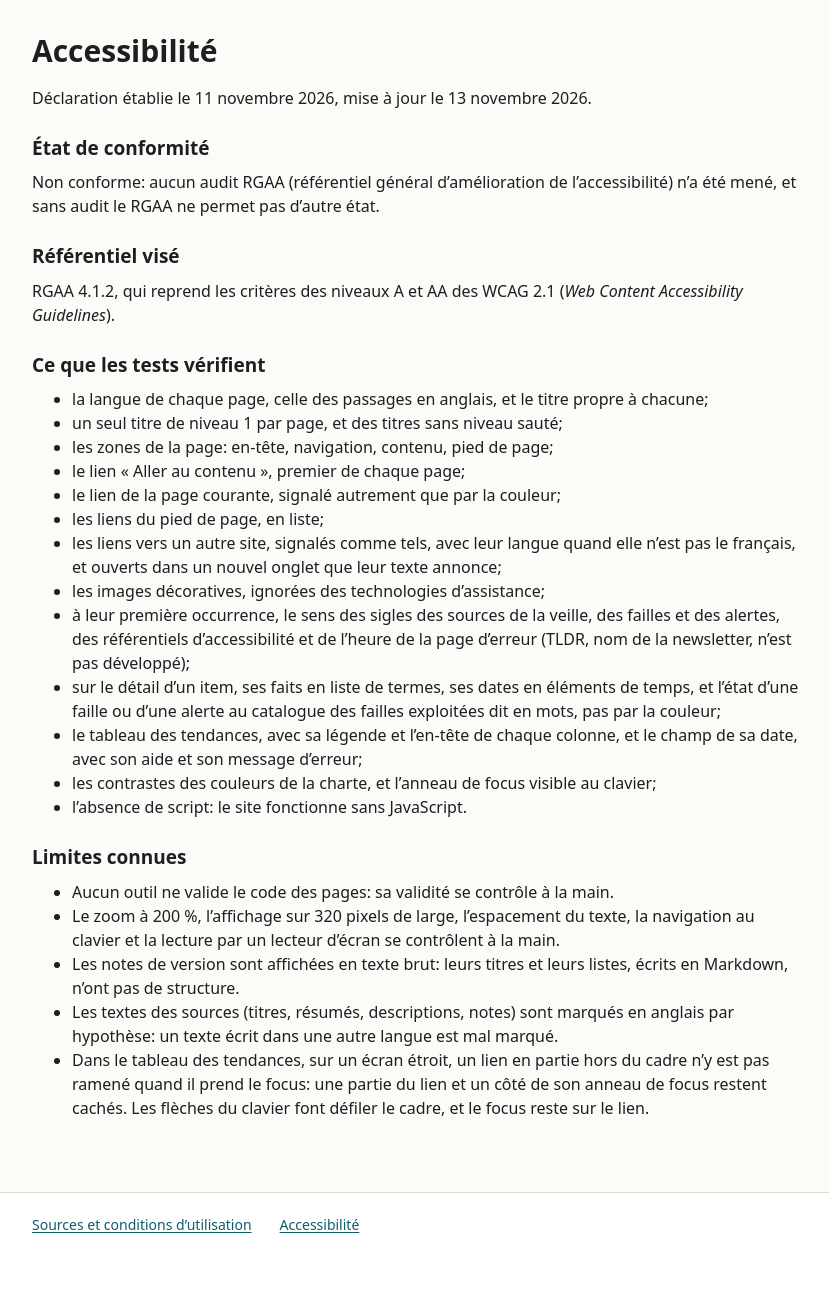
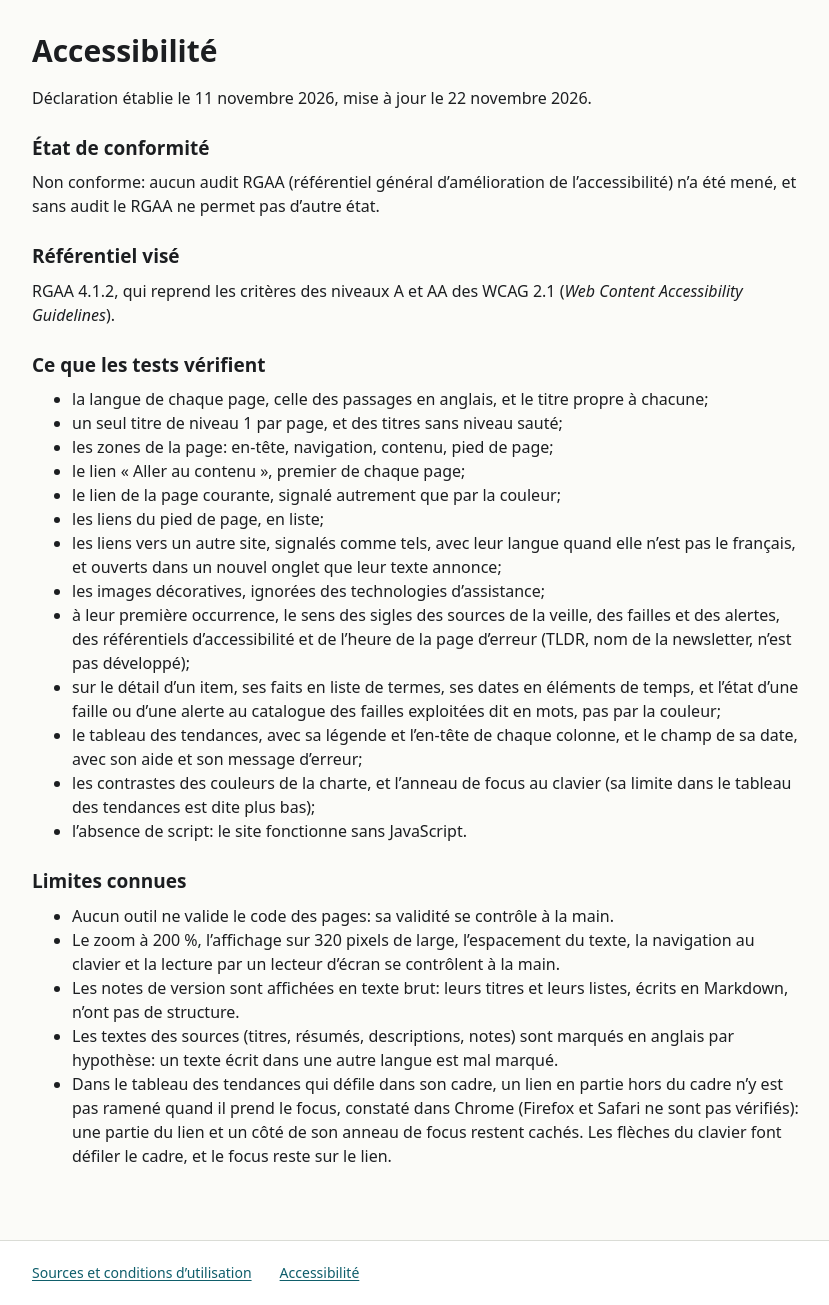
Before and after one commit to SabineLaurent/K-B, a Python web app: template src/k_b/web/templates/accessibilite.html in a window 1280 px wide. Shown: the part 69-1374 px from the top of the page, without its empty margins (72-901 px from the left). Before the commit the page ends 1302 px from the top, so only its background shows below. Run offline with Jinja, Linux system fonts and the light colour scheme; the template is opened without the code that fills it, so the values that code supplies are empty.

Commit message:
docs: apply the triaged review of issue 693: the statement updated on 2026-11-22, the limit observed in Chrome with Firefox and Safari named as not verified, the focus ring of the tests pointing to it, and only the measured fact on scroll-padding

```diff
--- a/src/k_b/web/templates/accessibilite.html
+++ b/src/k_b/web/templates/accessibilite.html
@@ -3,7 +3,7 @@
 {% block main_class %}page prose{% endblock %}
 {% block content %}
 <h1>Accessibilité</h1>
-<p>Déclaration établie le <time datetime="2026-11-11">11 novembre 2026</time>, mise à jour le <time datetime="2026-11-13">13 novembre 2026</time>.</p>
+<p>Déclaration établie le <time datetime="2026-11-11">11 novembre 2026</time>, mise à jour le <time datetime="2026-11-22">22 novembre 2026</time>.</p>
 <h2>État de conformité</h2>
 <p>Non conforme: aucun audit RGAA (référentiel général d’amélioration de l’accessibilité) n’a été mené, et sans audit le RGAA ne permet pas d’autre état.</p>
 <h2>Référentiel visé</h2>
@@ -21,7 +21,7 @@
 <li>à leur première occurrence, le sens des sigles des sources de la veille, des failles et des alertes, des référentiels d’accessibilité et de l’heure de la page d’erreur (TLDR, nom de la newsletter, n’est pas développé);</li>
 <li>sur le détail d’un item, ses faits en liste de termes, ses dates en éléments de temps, et l’état d’une faille ou d’une alerte au catalogue des failles exploitées dit en mots, pas par la couleur;</li>
 <li>le tableau des tendances, avec sa légende et l’en-tête de chaque colonne, et le champ de sa date, avec son aide et son message d’erreur;</li>
-<li>les contrastes des couleurs de la charte, et l’anneau de focus visible au clavier;</li>
+<li>les contrastes des couleurs de la charte, et l’anneau de focus au clavier (sa limite dans le tableau des tendances est dite plus bas);</li>
 <li>l’absence de script: le site fonctionne sans JavaScript.</li>
 </ul>
 <h2>Limites connues</h2>
@@ -30,6 +30,6 @@
 <li>Le zoom à 200 %, l’affichage sur 320 pixels de large, l’espacement du texte, la navigation au clavier et la lecture par un lecteur d’écran se contrôlent à la main.</li>
 <li>Les notes de version sont affichées en texte brut: leurs titres et leurs listes, écrits en Markdown, n’ont pas de structure.</li>
 <li>Les textes des sources (titres, résumés, descriptions, notes) sont marqués en anglais par hypothèse: un texte écrit dans une autre langue est mal marqué.</li>
-<li>Dans le tableau des tendances, sur un écran étroit, un lien en partie hors du cadre n’y est pas ramené quand il prend le focus: une partie du lien et un côté de son anneau de focus restent cachés. Les flèches du clavier font défiler le cadre, et le focus reste sur le lien.</li>
+<li>Dans le tableau des tendances qui défile dans son cadre, un lien en partie hors du cadre n’y est pas ramené quand il prend le focus, constaté dans Chrome (Firefox et Safari ne sont pas vérifiés): une partie du lien et un côté de son anneau de focus restent cachés. Les flèches du clavier font défiler le cadre, et le focus reste sur le lien.</li>
 </ul>
 {% endblock %}
```
Also changed, not shown: docs/site-web.md (+3 -3 lines), tests/web/test_accessibility.py (+1 -1 lines).
